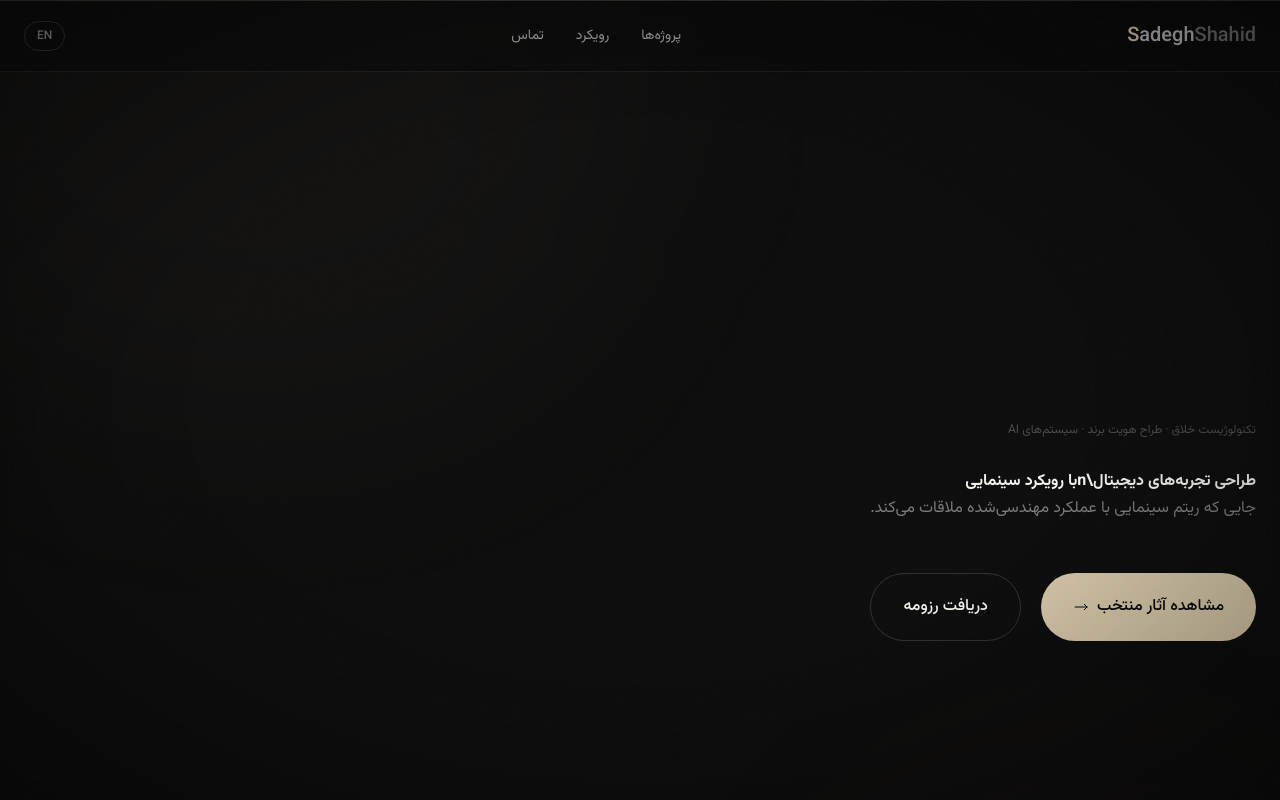
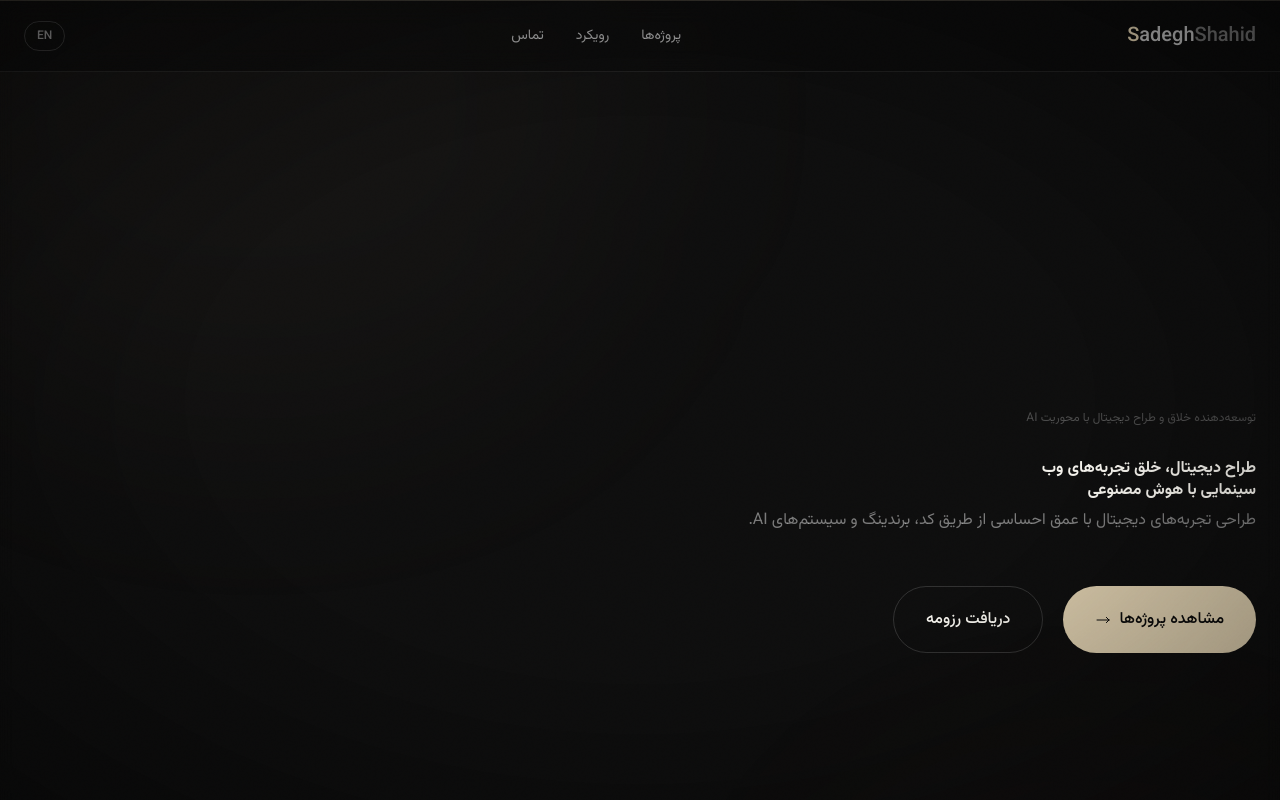
Before and after one commit to sadegh-shahid/new_resume, a React (Vite) app: page / in a window 1280 px wide. Shown: the top 800 px of the page. Built offline with nearby package versions, Linux system fonts and the light colour scheme.

Commit message:
Revert "**Brand Elevation & Structural Upgrade: Portfolio Transformation**"

```diff
--- a/src/data.ts
+++ b/src/data.ts
@@ -26,10 +26,10 @@ export const portfolioData = {
       contact: "Contact"
     },
     hero: {
-      role: "Creative Technologist · Brand Identity Designer · AI Systems",
-      title: "Designing digital experiences\nwith a cinematic approach",
-      description: "Where cinematic rhythm meets engineered performance.",
-      ctaPrimary: "View Selected Work",
+      role: "Creative Developer & AI-Driven Digital Designer",
+      title: "Digital Designer crafting cinematic\nweb experiences with AI",
+      description: "Designing emotionally-driven digital experiences through code, branding, and AI systems.",
+      ctaPrimary: "View Projects",
       ctaSecondary: "Download Resume"
     },
     capabilities: {
@@ -57,10 +57,10 @@ export const portfolioData = {
       paragraphs: [
         "I design and engineer interfaces where photography, motion, and code converge. Every pixel, transition, and interaction is intentional — never decorative.",
         "My process is rooted in cinematic thinking. I treat digital experiences like film: rhythm, atmosphere, tension, and emotional clarity matter more than visual complexity.",
-        "AI is part of my workflow—not as automation, but as a thinking partner. It accelerates exploration, surfaces hidden patterns, and lets me ship with precision, not compromise.",
+        "AI is integrated into my creative workflow—not as automation, but as a thinking partner. It helps me explore faster, iterate deeper, and discover directions I might miss alone.",
         "Performance is aesthetics. Restraint is confidence. Details are respect."
       ],
-      location: "Based in Iran • Open to selective international collaborations",
+      location: "Based in Iran • Available for selective international projects",
       coreFocus: [
         "Front-End Development",
         "Back-End Development",
@@ -81,21 +81,21 @@ export const portfolioData = {
           role: "Senior Designer & Web Developer",
           company: "AFS (Tehran)",
           date: "Nov 2024 - Present",
-          description: "• Led end-to-end workflow from brand identity to full-stack delivery\n• Reduced component duplication by 40% via reusable UI architecture\n• Integrated AI-assisted content pipelines, cutting production time by ~30%\n• Shipped 3 production systems with 98+ Lighthouse scores"
+          description: "Led a multidisciplinary workflow covering brand identity, graphic assets, complete UI/UX, and end-to-end website implementation, while also using AI tools for design enhancement, content production, product development, video creation, and teaser editing."
         },
         {
           id: 2,
           role: "Senior Designer & Web Developer",
           company: "Makhtoot (Qom)",
           date: "Feb 2024 - Apr 2024",
-          description: "• Built brand identity from concept to detailed execution\n• Produced comprehensive graphic assets for multi-channel presence\n• Designed UI/UX and fully developed website with brand-led approach\n• Delivered complete digital presence within 2-month timeline"
+          description: "Built the brand identity from concept to detailed execution, produced the required graphic assets, and then designed the UI/UX and fully developed the website with a brand-led approach."
         },
         {
           id: 3,
           role: "Frontend Developer & UI/UX Designer",
           company: "Rafed (Qom)",
           date: "Jan 2022 - Mar 2024",
-          description: "• Designed UI/UX and developed frontend for internal systems\n• Focused on usability, structured interfaces, and reusable components\n• Standardized component library across 5+ internal platforms\n• Reduced task completion time by 30% through UX improvements"
+          description: "Designed UI/UX and developed frontend interfaces for the company and its internal systems, with a focus on usability, structured interfaces, and reusable product components."
         }
       ]
     },
@@ -111,7 +111,7 @@ export const portfolioData = {
           stack: ["React 19", "Express", "Drizzle ORM", "MariaDB", "Next.js", "Brand Identity"],
           problem: "The client needed a highly secure, performant, and custom-tailored content management system that existing off-the-shelf solutions couldn't provide without significant overhead or security compromises.",
           solution: "Architected a custom headless CMS from the ground up with a block-based editor and granular security controls, paired with a high-performance frontend.",
-          result: "98/100 Lighthouse, 100% automated CI/CD, zero-config deployments, 30% faster content updates.",
+          result: "Achieved near-perfect Lighthouse scores, 100% automated deployment, and an enterprise-grade security posture with real-time SEO capabilities.",
           impact: "Created a cohesive brand foundation and engineered a hardened, enterprise-grade CMS tailored for the AFS platform, delivering robust real-time SEO, advanced security, and automated CI/CD pipelines.",
           details: "This overarching project required a full brand identity creation from scratch and translating it into a performant web presence. Concurrently, I designed and built a custom headless CMS featuring a block-based architecture, nested pages, content slots, auto-saving drafts, and a Tiptap rich-text editor integrated with a powerful media library. Emphasized security through granular RBAC, JWT revocation, HttpOnly secure cookies, CSRF protection, file upload magic-number validation, and comprehensive audit logs. Architected the backend using Drizzle ORM on MariaDB, enabling seamless SSG hydration and maximum performance. Established fully automated deployments to cPanel via GitHub Actions.",
           readMore: "Read More",
@@ -259,8 +259,8 @@ export const portfolioData = {
       attribution: "— A quiet note"
     },
     contact: {
-      title: "Let's build something precise",
-      message: "Typical response: <24h. Currently accepting Q2 2025 projects. Share your goal, timeline, and core need to begin.",
+      title: "Let's work together",
+      message: "If you have a project or role in mind, the best first step is a short message with your goal, timeline, and core need.",
       email: "m110s11061@gmail.com",
       phone: "+98 936 991 3228",
       linkedin: "linkedin.com/in/mohammad-sadegh-shahid",
@@ -278,10 +278,10 @@ export const portfolioData = {
       contact: "تماس"
     },
     hero: {
-      role: "تکنولوژیست خلاق · طراح هویت برند · سیستم‌های AI",
-      title: "طراحی تجربه‌های دیجیتال\\nبا رویکرد سینمایی",
-      description: "جایی که ریتم سینمایی با عملکرد مهندسی‌شده ملاقات می‌کند.",
-      ctaPrimary: "مشاهده آثار منتخب",
+      role: "توسعه‌دهنده خلاق و طراح دیجیتال با محوریت AI",
+      title: "طراح دیجیتال، خلق تجربه‌های وب\nسینمایی با هوش مصنوعی",
+      description: "طراحی تجربه‌های دیجیتال با عمق احساسی از طریق کد، برندینگ و سیستم‌های AI.",
+      ctaPrimary: "مشاهده پروژه‌ها",
       ctaSecondary: "دریافت رزومه"
     },
     capabilities: {
@@ -333,14 +333,14 @@ export const portfolioData = {
           role: "طراح ارشد و توسعه‌دهنده وب",
           company: "AFS (تهران)",
           date: "آبان ۱۴۰۳ - اکنون",
-          description: "• رهبری جریان کار کامل از هویت برند تا تحویل فول‌استک\n• کاهش ۴۰٪ تکرار کامپوننت‌ها با معماری UI قابل استفاده مجدد\n• یکپارچه‌سازی پایپ‌لاین‌های محتوای مبتنی بر AI، کاهش ~۳۰٪ زمان تولید\n• تحویل ۳ سیستم پروداکشن با امتیاز Lighthouse بالای ۹۸"
+          description: "هویت برند، گرافیک، طراحی و توسعه کامل وب‌سایت. استفاده از هوش مصنوعی برای بهبود طراحی، محتوا و تولید ویدیو."
         },
         {
           id: 2,
           role: "طراح ارشد و توسعه‌دهنده وب",
           company: "مخطوط (قم)",
           date: "بهمن ۱۴۰۲ - اردیبهشت ۱۴۰۳",
-          description: "• ساخت هویت برند از ایده تا اجرای کامل\n• تولید دارایی‌های گرافیکی جامع برای حضور چندکاناله\n• طراحی UI/UX و توسعه کامل وب‌سایت با رویکرد برندمحور\n• تحویل حضور دیجیتال کامل در بازه ۲ ماهه"
+          description: "هویت برند از ایده تا اجرا. تولید گرافیک، طراحی UI/UX و توسعه وب‌سایت با رویکرد برندمحور."
         },
         {
           id: 3,
--- a/src/index.css
+++ b/src/index.css
@@ -75,47 +75,28 @@ h1, h2, h3, h4, h5, h6 {
   margin: 0;
 }
 
-/* LTR (English) */
-[dir="ltr"] {
-  text-align: left;
-}
-
-[dir="ltr"] h1, [dir="ltr"] h2 {
-  line-height: 1.25;
-  letter-spacing: -0.04em;
-}
-
-[dir="ltr"] p {
-  line-height: 1.7;
-  letter-spacing: 0.01em;
-}
-
-[dir="ltr"] h1, [dir="ltr"] h2, [dir="ltr"] h3 {
-  font-family: "Inter Tight", "Inter", sans-serif;
-}
-
-/* RTL (Persian) */
+/* RTL Default Styling */
 [dir="rtl"] {
   text-align: right;
-}
-
-[dir="rtl"] h1, [dir="rtl"] h2 {
-  line-height: 1.45;
-  letter-spacing: 0;
-}
-
-[dir="rtl"] p {
-  line-height: 2.0;
-  max-width: 680px;
-}
-
-[dir="rtl"] .font-mono, [dir="rtl"] .tracking-widest {
-  letter-spacing: 0 !important;
 }
 
 [dir="rtl"] h1, [dir="rtl"] h2, [dir="rtl"] h3, [dir="rtl"] h4, [dir="rtl"] h5, [dir="rtl"] h6 {
   font-family: "Vazirmatn", sans-serif;
   font-weight: 600;
+}
+
+[dir="rtl"] p {
+  line-height: 2.2;
+  max-width: 640px;
+}
+
+/* LTR for English */
+[dir="ltr"] {
+  text-align: left;
+}
+
+[dir="ltr"] h1, [dir="ltr"] h2, [dir="ltr"] h3 {
+  font-family: "Inter Tight", "Inter", sans-serif;
 }
 
 /* Persian Typography Specifics */
@@ -135,16 +116,10 @@ h1, h2, h3, h4, h5, h6 {
   letter-spacing: normal !important;
 }
 
-/* Hero Responsive Scale */
+/* Font Sizes - Persian Editorial Scale */
 .text-hero-display {
-  font-size: clamp(2.8rem, 7vw, 5.5rem);
+  font-size: clamp(3rem, 8vw, 6.5rem);
   line-height: 1.35;
-}
-
-@media (max-width: 768px) {
-  .text-hero-display {
-    font-size: clamp(2.2rem, 9vw, 3.8rem);
-  }
 }
 
 .text-section-title {
@@ -329,15 +304,8 @@ a:hover {
 
 /* Quiet sections - intentional stillness */
 .section-quiet {
-  padding-top: clamp(100px, 14vw, 180px);
-  padding-bottom: clamp(100px, 14vw, 180px);
-}
-
-@media (max-width: 768px) {
-  .section-quiet {
-    padding-top: clamp(80px, 12vw, 100px);
-    padding-bottom: clamp(80px, 12vw, 100px);
-  }
+  padding-top: clamp(160px, 18vw, 240px);
+  padding-bottom: clamp(160px, 18vw, 240px);
 }
 
 /* Compressed sections - for rhythm variation */
--- a/src/lib/animations.ts
+++ /dev/null
@@ -1,48 +0,0 @@
-// Motion system - cinematic easing with accessibility support
-// Extracted repeated Framer Motion configs for consistency
-
-export const fadeIn = {
-  hidden: { opacity: 0 },
-  visible: {
-    opacity: 1,
-    transition: { duration: 1, ease: [0.16, 1, 0.3, 1] }
-  }
-};
-
-export const fadeUp = {
-  hidden: { opacity: 0, y: 20 },
-  visible: {
-    opacity: 1,
-    y: 0,
-    transition: { duration: 0.8, ease: [0.16, 1, 0.3, 1] }
-  }
-};
-
-export const fadeScale = {
-  hidden: { opacity: 0, scale: 0.95 },
-  visible: {
-    opacity: 1,
-    scale: 1,
-    transition: { duration: 0.6, ease: [0.16, 1, 0.3, 1] }
-  }
-};
-
-export const staggerContainer = {
-  hidden: { opacity: 0 },
-  visible: {
-    opacity: 1,
-    transition: {
-      staggerChildren: 0.1,
-      delayChildren: 0.2
-    }
-  }
-};
-
-// Reduced motion variant - respects user preferences
-export const reducedMotion = {
-  hidden: { opacity: 0 },
-  visible: {
-    opacity: 1,
-    transition: { duration: 0.01 }
-  }
-};
```
Also changed, not shown: 1 other file (tests, documents, lock files or other folders).
